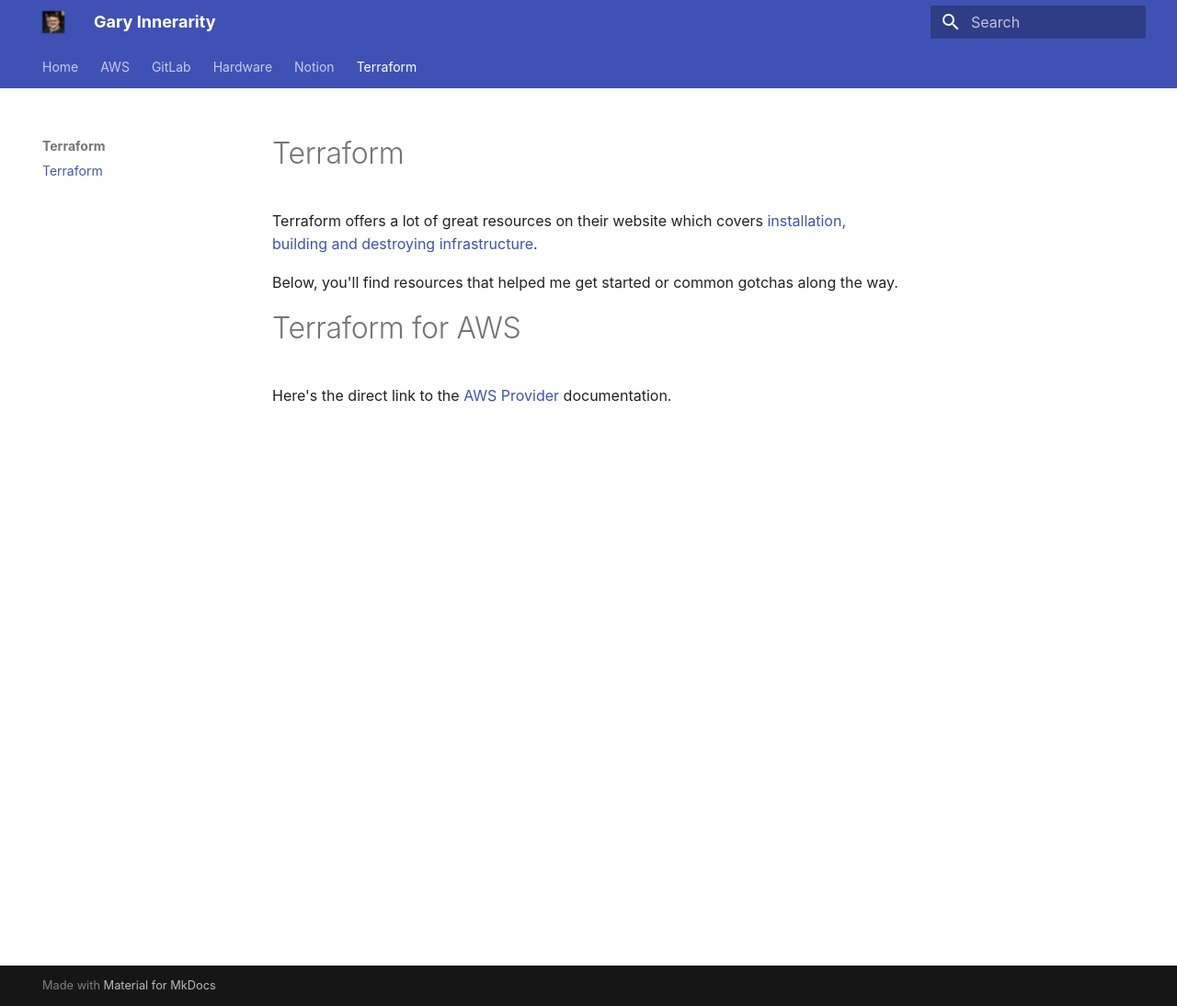
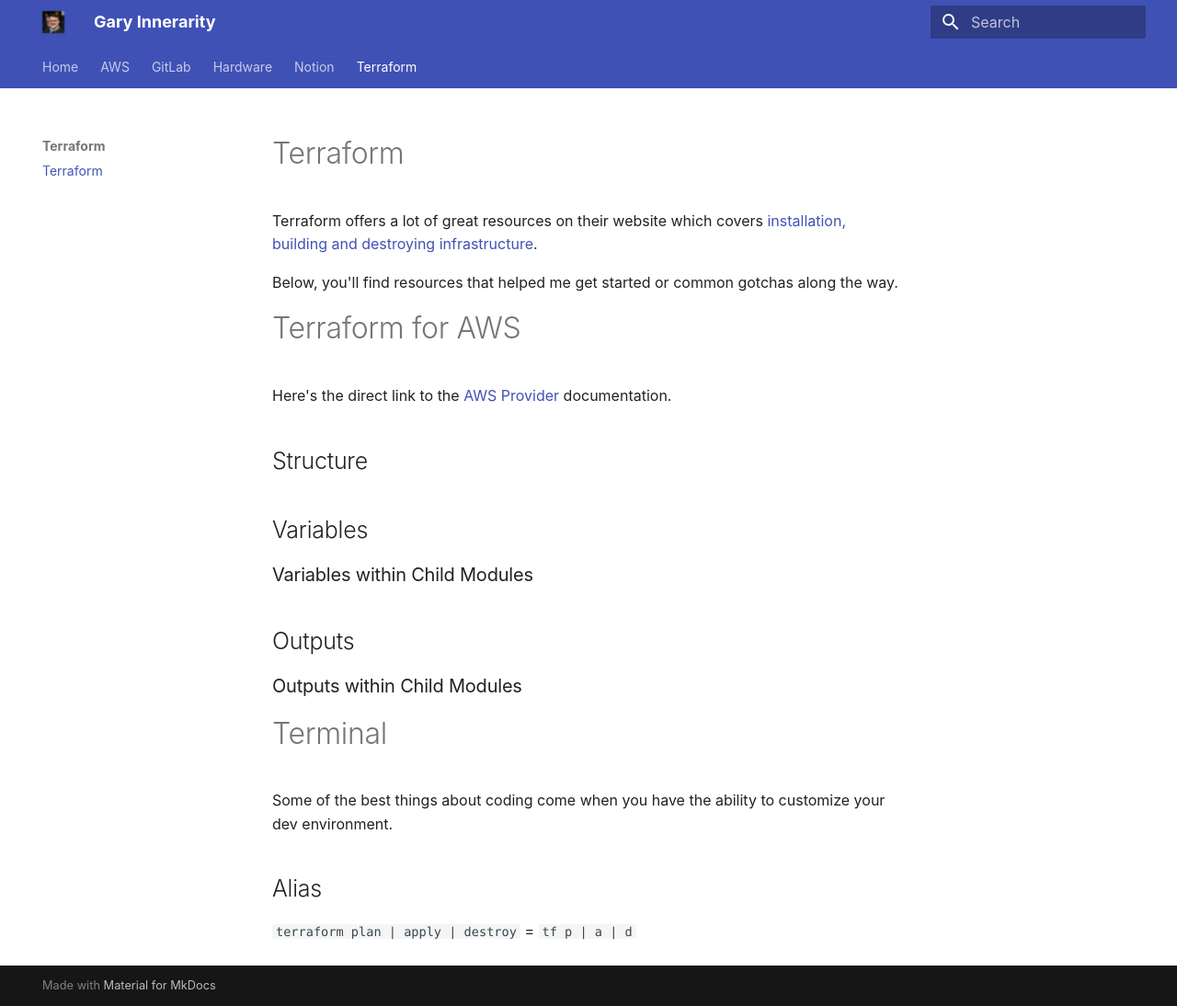
Before and after one commit to ospf2fullstack/garyinnerarity.com, an MkDocs documentation site: the page built from docs/terraform/main(tf).md, in a window 1280 px wide and 1094 px high. Shown: the whole window at 92% size. Built offline with MkDocs 1.6.1 and Material for MkDocs 9.7.7, drawn with Linux system fonts in a browser that asks for light colours.

Commit message:
terraform expansion

```diff
--- a/docs/terraform/main(tf).md
+++ b/docs/terraform/main(tf).md
@@ -5,3 +5,19 @@
 
 # Terraform for AWS
 Here's the direct link to the [AWS Provider](https://registry.terraform.io/providers/hashicorp/aws/latest/docs) documentation.
+
+## Structure
+
+## Variables
+
+### Variables within Child Modules
+
+## Outputs
+
+### Outputs within Child Modules
+
+# Terminal
+Some of the best things about coding come when you have the ability to customize your dev environment.
+
+## Alias
+`terraform plan | apply | destroy` = `tf p | a | d`
```
